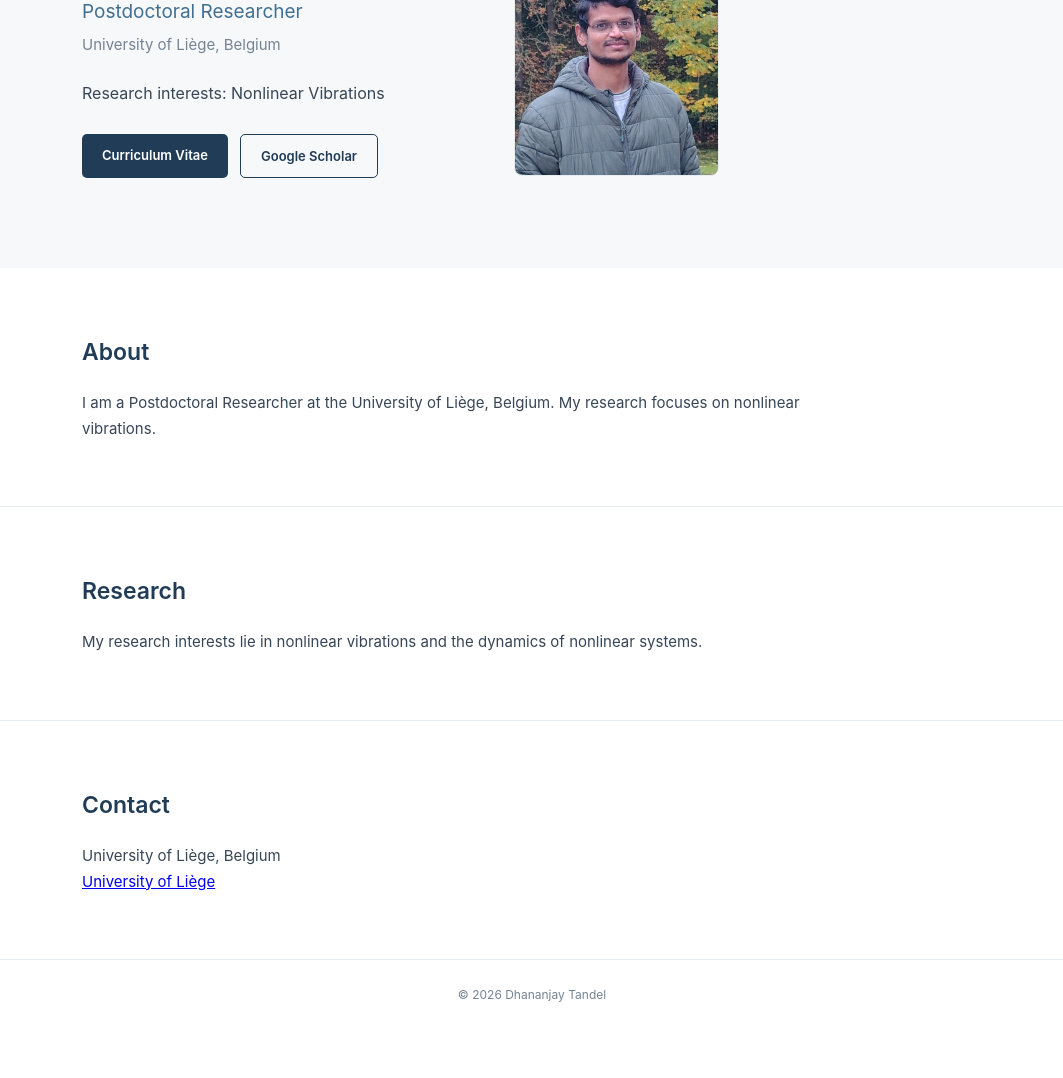
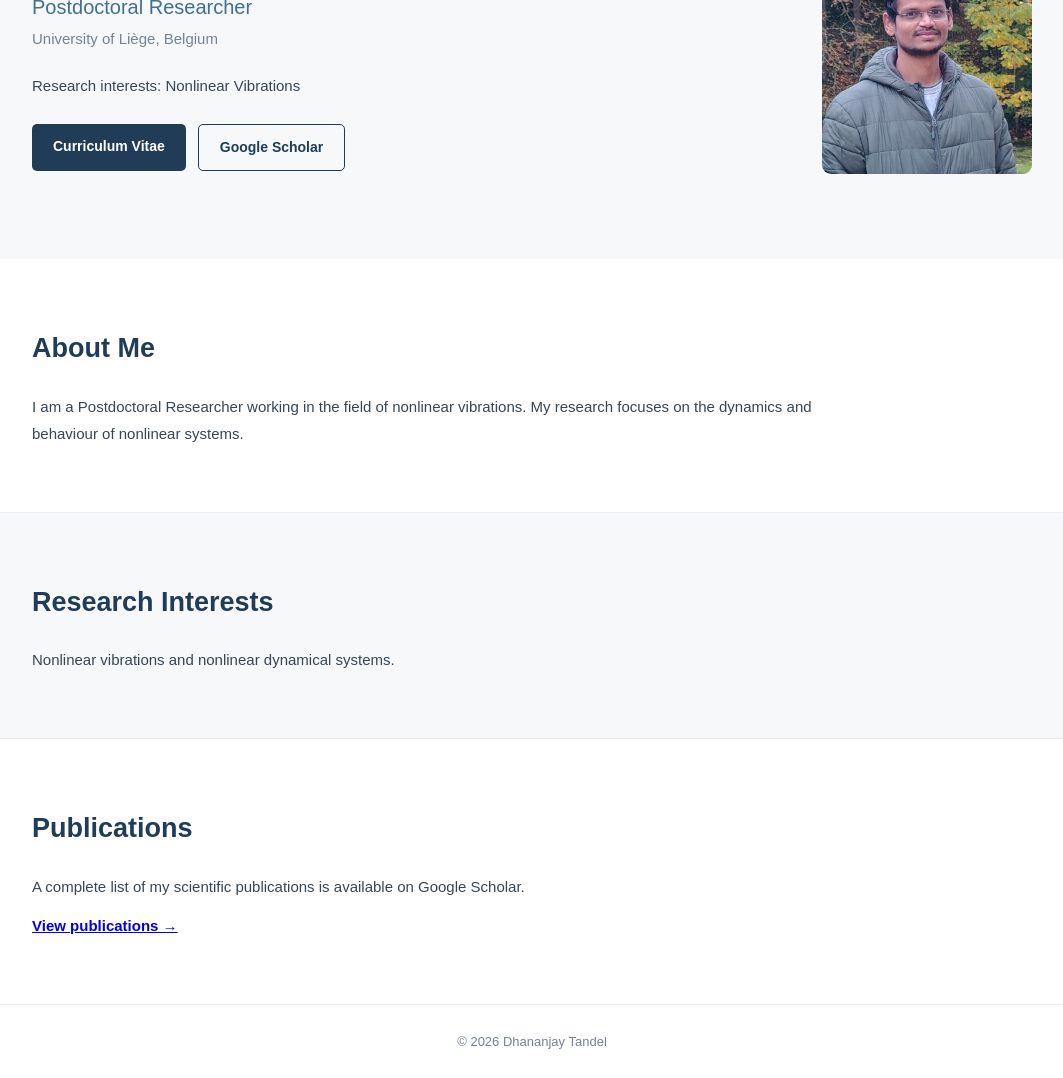
Before and after one commit to ddtandel/ddtandel.github.io, a plain HTML site: page index.html in a window 1280 px wide. Shown: the part 242-1320 px from the top of the page, without its empty margins (108-1171 px from the left). Before the commit the page ends 1272 px from the top, so only its background shows below. Drawn offline with Linux system fonts and the light colour scheme.

Commit message:
index.html

```diff
--- a/index.html
+++ b/index.html
@@ -3,10 +3,8 @@
 <html lang="en">
 <head>
 <meta charset="UTF-8">
-<meta name="viewport" content="width=device-width, initial-scale=1.0">
-
-<title>Dhananjay Tandel | Researcher</title>
-<meta name="description" content="Academic website of Dhananjay Tandel, Postdoctoral Researcher at the University of Liège, Belgium.">
+<meta name="viewport" content="width=device-width, initial-scale=1">
+<title>Dhananjay Tandel | Academic Website</title>
 
 <style>
 :root {
@@ -14,7 +12,6 @@
   --blue: #416f91;
   --text: #374656;
   --muted: #758394;
-  --background: #ffffff;
   --light: #f6f8fa;
   --border: #e8edf1;
 }
@@ -25,26 +22,23 @@
   box-sizing: border-box;
 }
 
-html {
-  scroll-behavior: smooth;
-}
+html { scroll-behavior: smooth; }
 
 body {
-  font-family: -apple-system, BlinkMacSystemFont,
-    "Segoe UI", Arial, sans-serif;
-  background: var(--background);
+  font-family: Arial, sans-serif;
   color: var(--text);
-  line-height: 1.7;
+  line-height: 1.8;
 }
 
 .container {
-  max-width: 900px;
-  width: 88%;
+  max-width: 1000px;
+  width: 90%;
   margin: auto;
 }
 
 header {
   border-bottom: 1px solid var(--border);
+  background: white;
 }
 
 nav {
@@ -55,146 +49,144 @@ nav {
 }
 
 .logo {
-  font-size: 18px;
-  font-weight: 650;
+  font-size: 19px;
+  font-weight: bold;
   color: var(--navy);
   text-decoration: none;
 }
 
 .nav-links {
   display: flex;
-  gap: 24px;
+  gap: 25px;
 }
 
 .nav-links a {
-  font-size: 13px;
   color: var(--text);
   text-decoration: none;
+  font-size: 14px;
 }
 
-.nav-links a:hover {
-  color: var(--blue);
-}
+.nav-links a:hover { color: var(--blue); }
 
 .hero {
-  padding: 100px 0 90px;
   background: var(--light);
+  padding: 85px 0;
 }
 
 .profile {
   display: flex;
   align-items: center;
+  justify-content: space-between;
   gap: 55px;
 }
 
-.profile-photo {
-  width: 205px;
-  height: 245px;
-  object-fit: cover;
-  object-position: center;
-  border-radius: 8px;
-  border: 1px solid var(--border);
-}
+.profile-info { flex: 1; }
 
 h1 {
   color: var(--navy);
-  font-size: clamp(34px, 5vw, 46px);
-  font-weight: 650;
-  letter-spacing: -1.5px;
+  font-size: clamp(36px, 5vw, 50px);
   line-height: 1.2;
   margin-bottom: 12px;
 }
 
 .position {
-  font-size: 19px;
   color: var(--blue);
+  font-size: 20px;
 }
 
-.institution {
+.affiliation {
   color: var(--muted);
   font-size: 15px;
-  margin-top: 4px;
 }
 
-.research {
-  margin-top: 22px;
-  font-size: 16px;
+.research-line {
+  margin-top: 20px;
+  font-size: 15px;
+}
+
+.profile-photo {
+  width: 210px;
+  height: 260px;
+  object-fit: cover;
+  border-radius: 9px;
 }
 
 .buttons {
   display: flex;
+  gap: 12px;
+  margin-top: 25px;
   flex-wrap: wrap;
-  gap: 12px;
-  margin-top: 27px;
 }
 
 .button {
   display: inline-block;
-  padding: 10px 20px;
+  padding: 10px 21px;
   border-radius: 5px;
-  font-size: 13px;
+  font-size: 14px;
   font-weight: 600;
   text-decoration: none;
-  transition: 0.2s;
 }
 
-.button-primary {
+.primary {
   background: var(--navy);
   color: white;
 }
 
-.button-secondary {
+.secondary {
   border: 1px solid var(--navy);
   color: var(--navy);
-  background: transparent;
 }
 
-.button:hover {
-  opacity: 0.8;
-  text-decoration: none;
-}
+.button:hover { opacity: 0.8; }
 
 section {
   padding: 65px 0;
   border-bottom: 1px solid var(--border);
-  scroll-margin-top: 30px;
+  scroll-margin-top: 25px;
+}
+
+section:nth-of-type(even) {
+  background: var(--light);
 }
 
 h2 {
-  font-size: 23px;
   color: var(--navy);
-  margin-bottom: 18px;
+  font-size: 27px;
+  margin-bottom: 20px;
+}
+
+.section-content {
+  max-width: 780px;
+  font-size: 15px;
+}
+
+.publication-link {
+  display: inline-block;
+  margin-top: 12px;
   font-weight: 600;
 }
 
-section p {
-  max-width: 750px;
-  font-size: 15px;
-}
-
 footer {
-  padding: 25px 0;
+  padding: 25px;
+  text-align: center;
   color: var(--muted);
-  font-size: 12px;
-  text-align: center;
+  font-size: 13px;
 }
 
 @media(max-width: 650px) {
   nav {
     flex-direction: column;
     align-items: flex-start;
-    padding: 17px 0;
-    gap: 12px;
+    padding: 15px 0;
+    gap: 10px;
   }
 
   .nav-links {
-    gap: 16px;
+    gap: 17px;
     flex-wrap: wrap;
   }
 
-  .hero {
-    padding: 55px 0;
-  }
+  .hero { padding: 55px 0; }
 
   .profile {
     flex-direction: column-reverse;
@@ -203,13 +195,11 @@ footer {
   }
 
   .profile-photo {
-    width: 165px;
-    height: 200px;
+    width: 175px;
+    height: 215px;
   }
 
-  section {
-    padding: 45px 0;
-  }
+  section { padding: 45px 0; }
 }
 </style>
 </head>
@@ -220,45 +210,39 @@ footer {
 <div class="container">
 <nav>
   <a href="#" class="logo">Dhananjay Tandel</a>
-
   <div class="nav-links">
     <a href="#about">About</a>
     <a href="#research">Research</a>
-        <a href="#contact">Contact</a>
+    <a href="#publications">Publications</a>
   </div>
 </nav>
 </div>
 </header>
 
-<main>
+<!-- Homepage -->
 
 <div class="hero">
 <div class="container">
 <div class="profile">
 
-      <div>
+  <div class="profile-info">
     <h1>Dhananjay Tandel</h1>
 
-        <p class="position">
-          Postdoctoral Researcher
-        </p>
+    <p class="position">Postdoctoral Researcher</p>
+    <p class="affiliation">University of Liège, Belgium</p>
 
-        <p class="institution">
-          University of Liège, Belgium
-        </p>
-
-        <p class="research">
+    <p class="research-line">
       Research interests: Nonlinear Vibrations
     </p>
 
     <div class="buttons">
-          <a class="button button-primary"
+      <a class="button primary"
          href="Dhananjay_Tandel_CV.pdf"
          target="_blank">
         Curriculum Vitae
       </a>
 
-          <a class="button button-secondary"
+      <a class="button secondary"
          href="https://scholar.google.com/citations?hl=en&user=JMMW-RQAAAAJ"
          target="_blank"
          rel="noopener noreferrer">
@@ -267,8 +251,7 @@ footer {
     </div>
   </div>
 
-      <img
-        src="profile.jpg.jpg"
+  <img src="profile.jpg.jpg"
        alt="Dhananjay Tandel"
        class="profile-photo">
 
@@ -276,44 +259,56 @@ footer {
 </div>
 </div>
 
+<!-- About -->
+
 <section id="about">
 <div class="container">
-    <h2>About</h2>
+  <h2>About Me</h2>
+  <div class="section-content">
     <p>
-      I am a Postdoctoral Researcher at the University
-      of Liège, Belgium. My research focuses on
-      nonlinear vibrations.
+      I am a Postdoctoral Researcher working in the
+      field of nonlinear vibrations. My research
+      focuses on the dynamics and behaviour of
+      nonlinear systems.
     </p>
+  </div>
 </div>
 </section>
 
+<!-- Research -->
+
 <section id="research">
 <div class="container">
-    <h2>Research</h2>
+  <h2>Research Interests</h2>
+  <div class="section-content">
     <p>
-      My research interests lie in nonlinear vibrations
-      and the dynamics of nonlinear systems.
+      Nonlinear vibrations and nonlinear dynamical
+      systems.
     </p>
+  </div>
 </div>
 </section>
 
-<section id="contact">
+<!-- Publications -->
+
+<section id="publications">
 <div class="container">
-    <h2>Contact</h2>
+  <h2>Publications</h2>
+  <div class="section-content">
     <p>
-      University of Liège, Belgium
+      A complete list of my scientific publications
+      is available on Google Scholar.
     </p>
-    <p>
-      <a href="https://www.uliege.be/"
+
+    <a class="publication-link"
+       href="https://scholar.google.com/citations?hl=en&user=JMMW-RQAAAAJ"
        target="_blank"
        rel="noopener noreferrer">
-        University of Liège
+      View publications →
     </a>
-    </p>
+  </div>
 </div>
 </section>
-
-</main>
 
 <footer>
   © <span id="year"></span> Dhananjay Tandel
```
Lines whose indentation alone changed are shown as unchanged.
